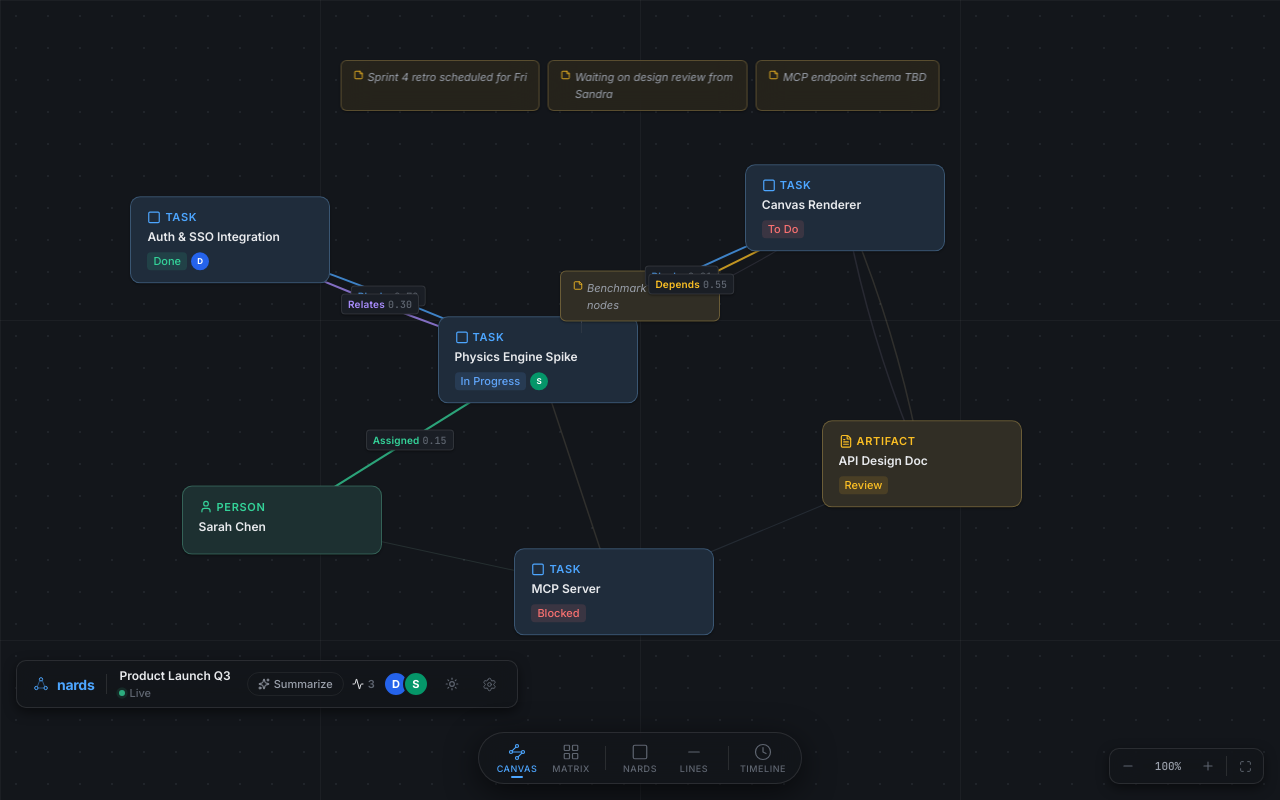
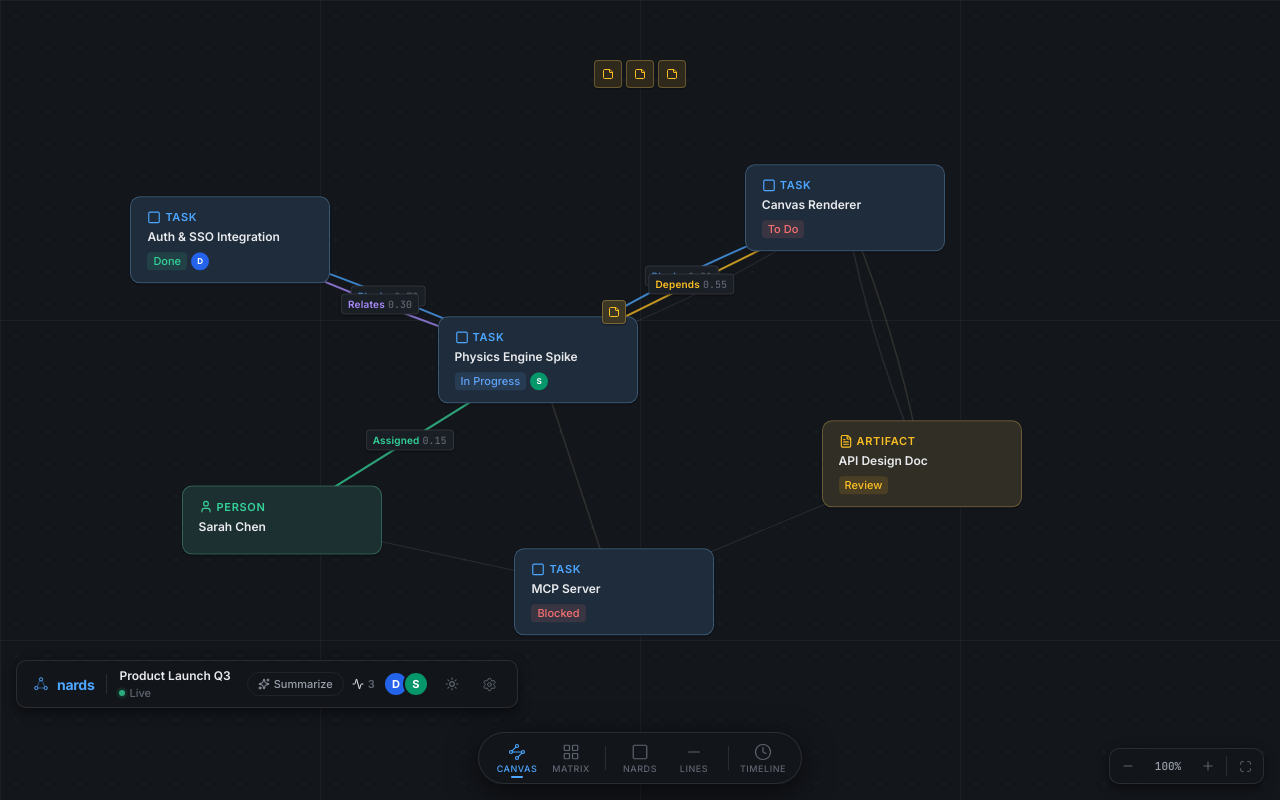
Before and after one commit to themightyboosh/nords, a React (Vite) app in the folder client-alt/: page / in a window 1280 px wide. Built offline with nearby package versions, Linux system fonts and the light colour scheme.

Commit message:
feat: Sticky notes LOD (icon-only → preview → full), draggable unanchored badges, markdown editing spec

```diff
--- a/client-alt/src/components/Canvas/CanvasMock.css
+++ b/client-alt/src/components/Canvas/CanvasMock.css
@@ -15,7 +15,7 @@
 }
 
 /* ═══════════════════════════════════════════════ */
-/* UNANCHORED NOTES — fixed row at top             */
+/* UNANCHORED NOTES — compact icon badges at top   */
 /* ═══════════════════════════════════════════════ */
 
 .nards-unanchored-notes {
@@ -25,37 +25,37 @@
   transform: translateX(-50%);
   z-index: 50;
   display: flex;
-  gap: var(--nards-space-sm);
+  gap: var(--nards-space-xs);
   pointer-events: auto;
 }
 
 .nards-unanchored-note {
+  width: 28px;
+  height: 28px;
   display: flex;
-  align-items: flex-start;
-  gap: var(--nards-space-xs);
-  padding: var(--nards-space-sm) var(--nards-space-md);
-  background: color-mix(in srgb, var(--nards-color-warning) 8%, var(--nards-glass-bg));
+  align-items: center;
+  justify-content: center;
+  background: color-mix(in srgb, var(--nards-color-warning) 12%, var(--nards-glass-bg));
   backdrop-filter: blur(var(--nards-glass-blur));
   -webkit-backdrop-filter: blur(var(--nards-glass-blur));
-  border: 1px solid color-mix(in srgb, var(--nards-color-warning) 15%, var(--nards-color-border-default));
-  border-radius: var(--nards-radius-md);
+  border: 1px solid color-mix(in srgb, var(--nards-color-warning) 20%, var(--nards-color-border-default));
+  border-radius: var(--nards-radius-sm);
   box-shadow: var(--nards-shadow-sm);
-  max-width: 200px;
-  cursor: pointer;
+  cursor: grab;
+  transition: transform 0.15s ease, box-shadow 0.15s ease;
+}
+
+.nards-unanchored-note:hover {
+  transform: translateY(-2px);
+  box-shadow: var(--nards-shadow-md);
+}
+
+.nards-unanchored-note:active {
+  cursor: grabbing;
 }
 
 .nards-unanchored-note__icon {
   color: var(--nards-color-warning);
-  flex-shrink: 0;
-  margin-top: 1px;
-}
-
-.nards-unanchored-note__text {
-  font-size: var(--nards-font-size-xs);
-  font-weight: var(--nards-font-weight-normal);
-  color: var(--nards-color-text-secondary);
-  line-height: var(--nards-line-height-normal);
-  font-style: italic;
 }
 
 /* ═══════════════════════════════════════════════ */
@@ -229,40 +229,59 @@
 }
 
 /* ═══════════════════════════════════════════════ */
-/* ANCHORED STICKY NOTES — zoom-independent        */
+/* ANCHORED STICKY NOTES — LOD icon indicators     */
 /* ═══════════════════════════════════════════════ */
 
+/* Default: compact icon-only indicator */
 .nards-sticky-note {
   position: absolute;
-  /* transform set inline: translate(-50%, -50%) scale(inverseScale) */
   z-index: 14;
-  width: 160px;
-  padding: var(--nards-space-sm) var(--nards-space-md);
-  background: color-mix(in srgb, var(--nards-color-warning) 10%, var(--nards-color-bg-surface));
-  border: 1px solid color-mix(in srgb, var(--nards-color-warning) 20%, var(--nards-color-border-default));
-  border-radius: var(--nards-radius-md);
+  width: 24px;
+  height: 24px;
+  display: flex;
+  align-items: center;
+  justify-content: center;
+  background: color-mix(in srgb, var(--nards-color-warning) 15%, var(--nards-color-bg-surface));
+  border: 1px solid color-mix(in srgb, var(--nards-color-warning) 25%, var(--nards-color-border-default));
+  border-radius: var(--nards-radius-sm);
   box-shadow: var(--nards-shadow-sm);
-  display: flex;
-  align-items: flex-start;
-  gap: var(--nards-space-xs);
   cursor: pointer;
   user-select: none;
   transform-origin: center center;
+  transition: width 0.2s ease, height 0.2s ease, padding 0.2s ease;
+  overflow: hidden;
+}
+
+/* Preview mode (zoom >130%): expand to show truncated text */
+.nards-sticky-note.has-preview {
+  width: auto;
+  height: auto;
+  max-width: 160px;
+  padding: var(--nards-space-xs) var(--nards-space-sm);
+  gap: var(--nards-space-xs);
+}
+
+/* Full mode (zoom >170%): no max-width truncation */
+.nards-sticky-note.has-full {
+  max-width: 200px;
 }
 
 .nards-sticky-note__connector {
   position: absolute;
-  bottom: -12px;
-  left: 20px;
+  bottom: -10px;
+  left: 50%;
   width: 1px;
-  height: 12px;
+  height: 10px;
   border-left: 1px dotted var(--nards-color-text-disabled);
+}
+
+.nards-sticky-note.has-preview .nards-sticky-note__connector {
+  left: 16px;
 }
 
 .nards-sticky-note__icon {
   color: var(--nards-color-warning);
   flex-shrink: 0;
-  margin-top: 1px;
 }
 
 .nards-sticky-note__text {
@@ -271,6 +290,13 @@
   color: var(--nards-color-text-secondary);
   line-height: var(--nards-line-height-normal);
   font-style: italic;
+  white-space: nowrap;
+  overflow: hidden;
+  text-overflow: ellipsis;
+}
+
+.nards-sticky-note.has-full .nards-sticky-note__text {
+  white-space: normal;
 }
 
 /* ═══════════════════════════════════════════════ */
--- a/client-alt/src/components/Canvas/CanvasMock.tsx
+++ b/client-alt/src/components/Canvas/CanvasMock.tsx
@@ -80,6 +80,10 @@ const CanvasMock: React.FC<CanvasMockProps> = ({ onNardClick, selectedNard }) =>
   const resetZoom = () => setZoom(100);
   const inverseScale = 100 / zoom;
 
+  // LOD thresholds for sticky notes
+  const showPreview = zoom > 130;
+  const showFull = zoom > 170;
+
   const getNardPos = (id: string) => {
     const n = NARDS.find(n => n.id === id);
     return n ? { x: n.x, y: n.y } : { x: 0, y: 0 };
@@ -102,12 +106,11 @@ const CanvasMock: React.FC<CanvasMockProps> = ({ onNardClick, selectedNard }) =>
   return (
     <div className="nards-canvas">
 
-      {/* ═══ Unanchored notes — fixed row at top ═══ */}
+      {/* ═══ Unanchored notes — icon badges at top, drag to anchor ═══ */}
       <div className="nards-unanchored-notes">
         {UNANCHORED_NOTES.map((note, i) => (
-          <div key={i} className="nards-unanchored-note">
-            <StickyNote size={10} className="nards-unanchored-note__icon" />
-            <span className="nards-unanchored-note__text">{note}</span>
+          <div key={i} className="nards-unanchored-note" title={note} draggable>
+            <StickyNote size={12} className="nards-unanchored-note__icon" />
           </div>
         ))}
       </div>
@@ -232,19 +235,24 @@ const CanvasMock: React.FC<CanvasMockProps> = ({ onNardClick, selectedNard }) =>
                   </div>
                 )}
               </div>
-              {/* Anchored sticky — counter-scaled */}
+              {/* Anchored sticky — icon-only, text reveals at high zoom */}
               {nard.note && (
                 <div
-                  className="nards-sticky-note"
+                  className={`nards-sticky-note ${showPreview ? 'has-preview' : ''} ${showFull ? 'has-full' : ''}`}
                   style={{
-                    left: `${nard.x + 8}%`,
-                    top: `${nard.y - 8}%`,
+                    left: `${nard.x + 6}%`,
+                    top: `${nard.y - 6}%`,
                     transform: `translate(-50%, -50%) scale(${inverseScale})`,
                   }}
+                  title={!showPreview ? nard.note : undefined}
                 >
                   <div className="nards-sticky-note__connector" />
-                  <StickyNote size={10} className="nards-sticky-note__icon" />
-                  <span className="nards-sticky-note__text">{nard.note}</span>
+                  <StickyNote size={12} className="nards-sticky-note__icon" />
+                  {showPreview && (
+                    <span className="nards-sticky-note__text">
+                      {showFull ? nard.note : nard.note.slice(0, 40) + (nard.note.length > 40 ? '…' : '')}
+                    </span>
+                  )}
                 </div>
               )}
             </React.Fragment>
```
Also changed, not shown: 1 other file (tests, documents, lock files or other folders).
